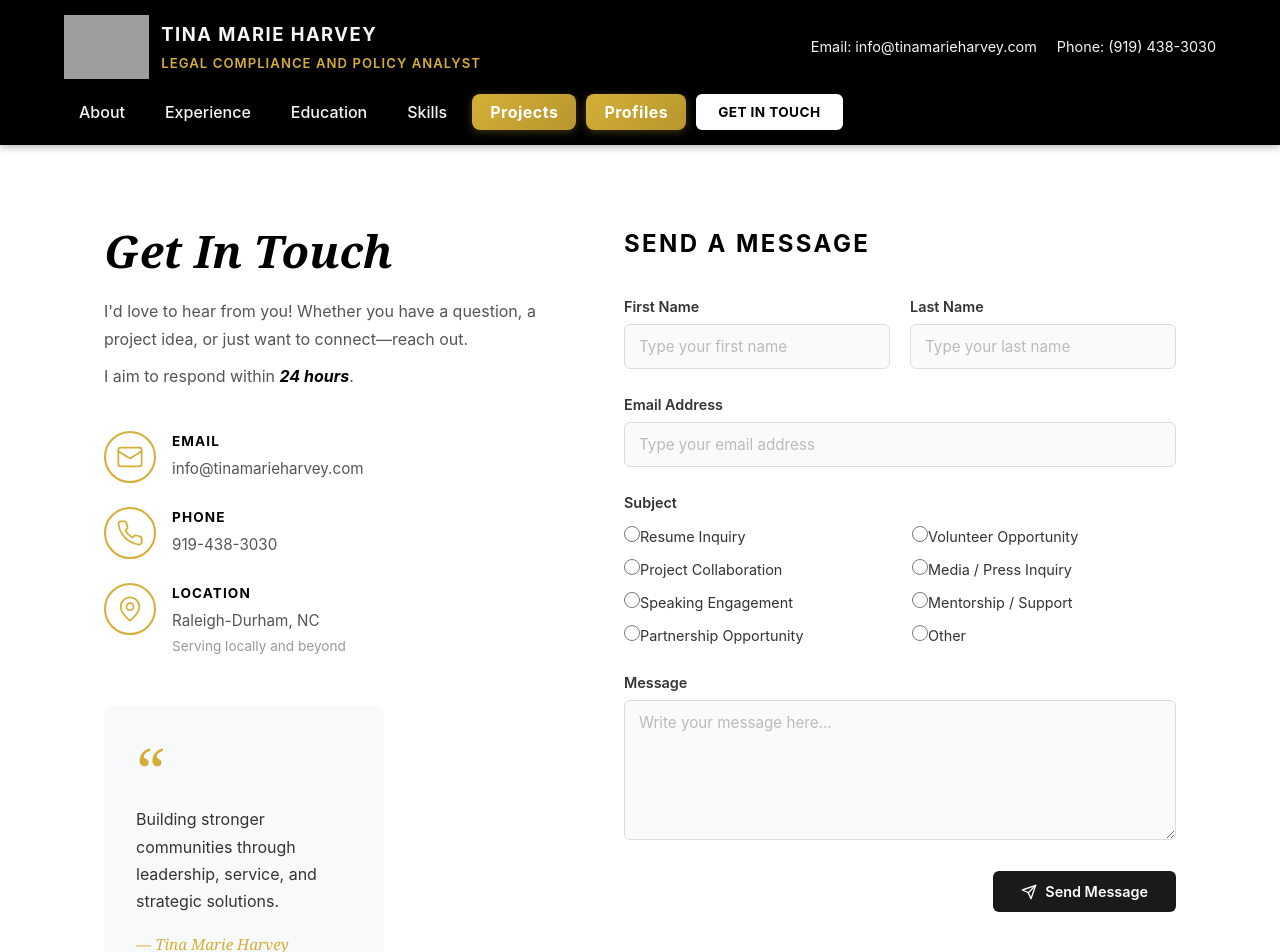
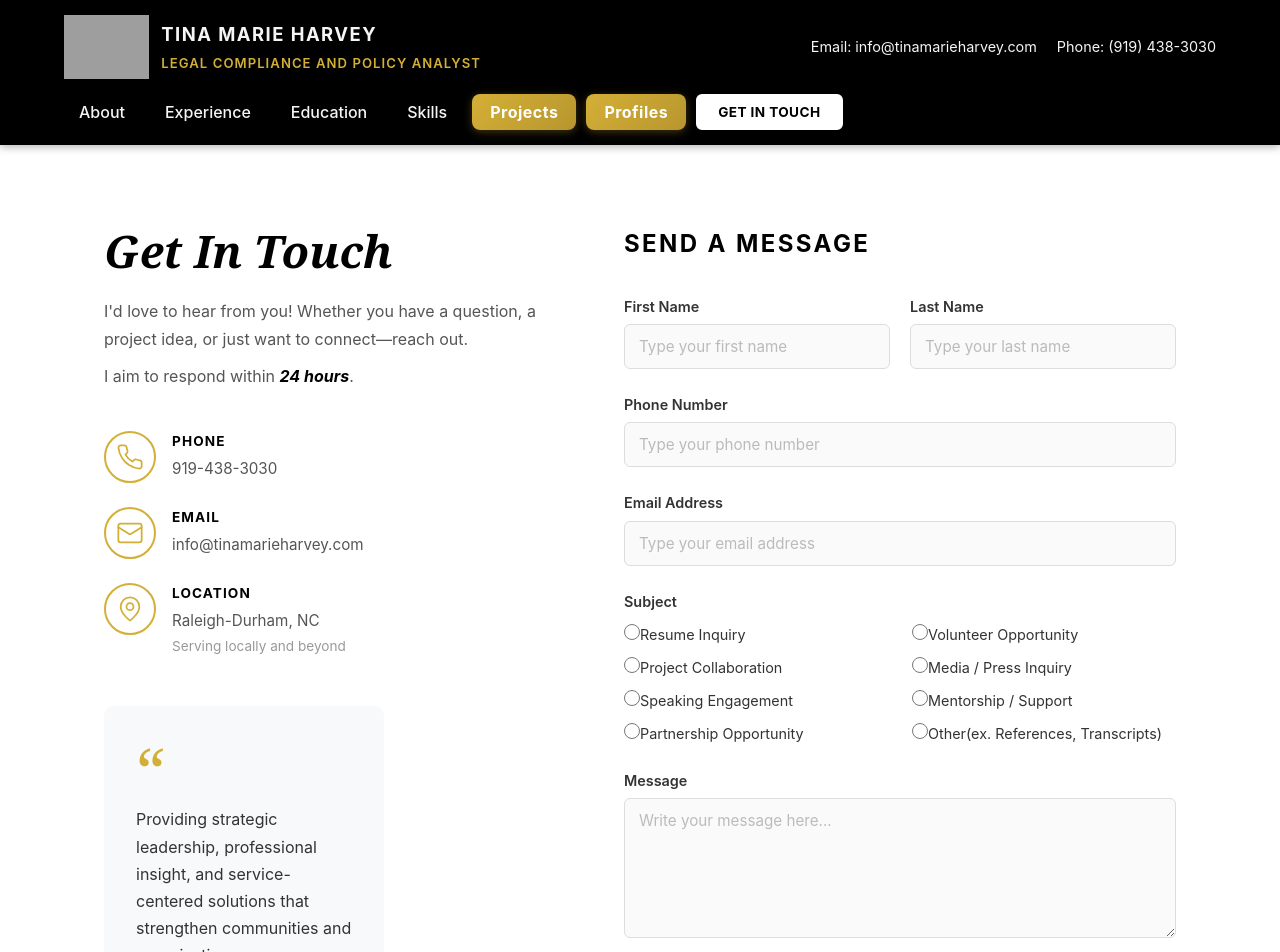
Before and after one commit to josiahlaster/TinaHarveyPort, a React (Vite) app: page /#/get-in-touch in a window 1280 px wide. Shown: the top 952 px of the page. Built offline with nearby package versions, Linux system fonts and the light colour scheme; grey boxes are pictures that could not be loaded.

Commit message:
rearange get in touch page

```diff
--- a/src/components/GetInTouch.jsx
+++ b/src/components/GetInTouch.jsx
@@ -11,7 +11,7 @@ const subjectOptions = [
   'Speaking Engagement',
   'Mentorship / Support',
   'Partnership Opportunity',
-  'Other',
+  'Other(ex. References, Transcripts)',
 ]
 
 function GetInTouch() {
@@ -20,6 +20,7 @@ function GetInTouch() {
     firstName: '',
     lastName: '',
     email: '',
+    phone: '',
     subject: '',
     message: '',
   })
@@ -34,7 +35,7 @@ function GetInTouch() {
     // Build a mailto link as a simple no-backend solution
     const mailSubject = encodeURIComponent(form.subject || 'Website Inquiry')
     const mailBody = encodeURIComponent(
-      `Name: ${form.firstName} ${form.lastName}\nEmail: ${form.email}\nSubject: ${form.subject}\n\nMessage:\n${form.message}`
+      `Name: ${form.firstName} ${form.lastName}\nEmail: ${form.email}\nPhone: ${form.phone}\nSubject: ${form.subject}\n\nMessage:\n${form.message}`
     )
     window.location.href = `mailto:info@tinamarieharvey.com?subject=${mailSubject}&body=${mailBody}`
     setSubmitted(true)
@@ -58,6 +59,20 @@ function GetInTouch() {
 
           {/* Contact cards */}
           <div className="git-contact-cards">
+
+            <div className="git-contact-item">
+              <div className="git-contact-icon">
+                {/* phone icon */}
+                <svg xmlns="http://www.w3.org/2000/svg" width="28" height="28" viewBox="0 0 24 24" fill="none" stroke="currentColor" strokeWidth="1.5" strokeLinecap="round" strokeLinejoin="round">
+                  <path d="M22 16.92v3a2 2 0 0 1-2.18 2 19.79 19.79 0 0 1-8.63-3.07 19.5 19.5 0 0 1-6-6 19.79 19.79 0 0 1-3.07-8.67A2 2 0 0 1 4.11 2h3a2 2 0 0 1 2 1.72c.127.96.361 1.903.7 2.81a2 2 0 0 1-.45 2.11L8.09 9.91a16 16 0 0 0 6 6l1.27-1.27a2 2 0 0 1 2.11-.45c.907.339 1.85.573 2.81.7A2 2 0 0 1 22 16.92z" />
+                </svg>
+              </div>
+              <div>
+                <h4 className="git-contact-label">PHONE</h4>
+                <p className="git-contact-value">919-438-3030</p>
+              </div>
+            </div>
+
             <div className="git-contact-item">
               <div className="git-contact-icon">
                 {/* envelope icon */}
@@ -72,18 +87,7 @@ function GetInTouch() {
               </div>
             </div>
 
-            <div className="git-contact-item">
-              <div className="git-contact-icon">
-                {/* phone icon */}
-                <svg xmlns="http://www.w3.org/2000/svg" width="28" height="28" viewBox="0 0 24 24" fill="none" stroke="currentColor" strokeWidth="1.5" strokeLinecap="round" strokeLinejoin="round">
-                  <path d="M22 16.92v3a2 2 0 0 1-2.18 2 19.79 19.79 0 0 1-8.63-3.07 19.5 19.5 0 0 1-6-6 19.79 19.79 0 0 1-3.07-8.67A2 2 0 0 1 4.11 2h3a2 2 0 0 1 2 1.72c.127.96.361 1.903.7 2.81a2 2 0 0 1-.45 2.11L8.09 9.91a16 16 0 0 0 6 6l1.27-1.27a2 2 0 0 1 2.11-.45c.907.339 1.85.573 2.81.7A2 2 0 0 1 22 16.92z" />
-                </svg>
-              </div>
-              <div>
-                <h4 className="git-contact-label">PHONE</h4>
-                <p className="git-contact-value">919-438-3030</p>
-              </div>
-            </div>
+
 
             <div className="git-contact-item">
               <div className="git-contact-icon">
@@ -105,9 +109,7 @@ function GetInTouch() {
           <div className="git-quote-card">
             <span className="git-quote-mark">&ldquo;</span>
             <p className="git-quote-text">
-              Building stronger communities
-              through leadership, service,
-              and strategic solutions.
+              Providing strategic leadership, professional insight, and service-centered solutions that strengthen communities and organizations.
             </p>
             <p className="git-quote-author">&mdash; <em>Tina Marie Harvey</em></p>
           </div>
@@ -145,6 +147,19 @@ function GetInTouch() {
               </div>
             </div>
 
+              <div className="git-form-group">
+              <label htmlFor="phone">Phone Number</label>
+              <input
+                id="phone"
+                name="email"
+                type="email"
+                placeholder="Type your phone number"
+                value={form.phone}
+                onChange={handleChange}
+                required
+              />
+            </div>
+
             <div className="git-form-group">
               <label htmlFor="email">Email Address</label>
               <input
@@ -157,6 +172,7 @@ function GetInTouch() {
                 required
               />
             </div>
+
 
             <fieldset className="git-form-group git-subject-group">
               <legend>Subject</legend>
```
